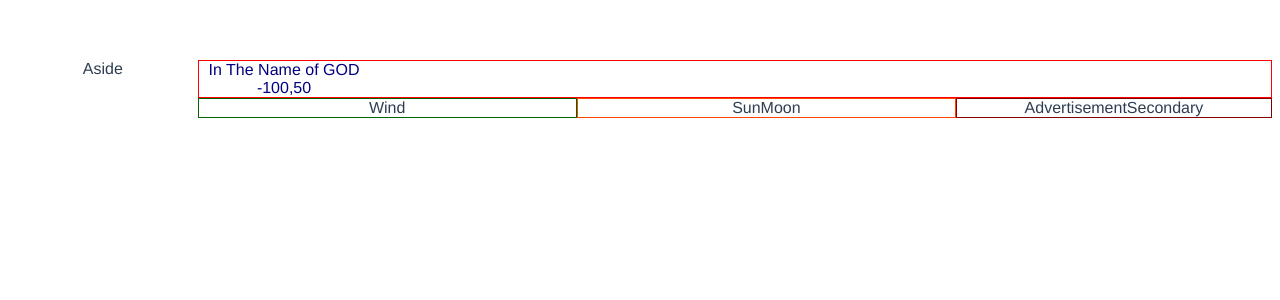
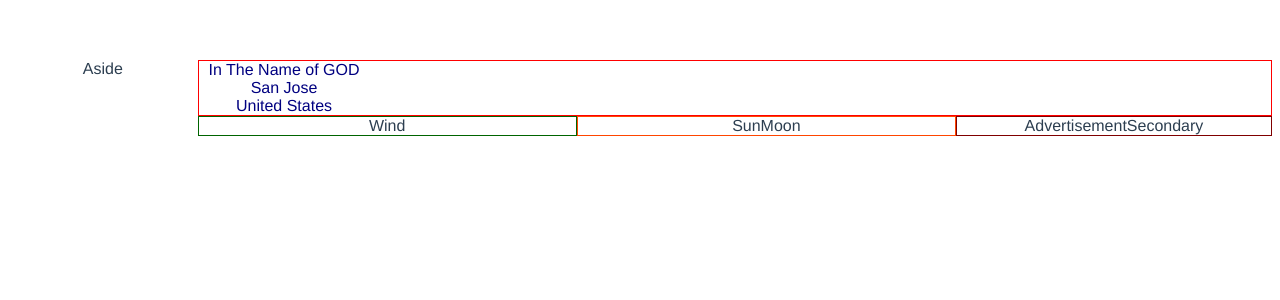
Before and after one commit to arashshoar/weather-vue, a Vue app: page / in a window 1280 px wide. Shown: the top 300 px of the page. Built offline with nearby package versions, Linux system fonts and the light colour scheme; no server answers; the HTML template or start-up script is replaced by a standard one.

Commit message:
cityName and countryName is extracted out of mapData

```diff
--- a/src/api/api.js
+++ b/src/api/api.js
@@ -1,5 +1,7 @@
 import axios from 'axios'
-import { getUserCurrentPosition, fakeDispatch } from '../utilities/utilitiesPart1'
+
+import { getUserCurrentPosition, fakeDispatch } from '@/utilities/utilitiesPart1'
+import { someCityCoords } from '@/utilities/constants.js'
 
 export const getUrl = ({ name, accessKey, locationName, token, coords, latitude, longitude }) => {
 
@@ -42,8 +44,15 @@ export const fetchMapData = async ({ coords, locationName }) => {
 
 export const getUsersLocation = async (setCoords, setMapData) => {
 
-  const { coords: { latitude, longitude } } = await getUserCurrentPosition()
-  fakeDispatch(setCoords(`${longitude},${latitude}`))
-  const mapData = await fetchMapData({coords: `${longitude},${latitude}`})
-  fakeDispatch(setMapData(mapData.data))
+  let latitude, longitude
+  try {
+    ({ coords: { latitude, longitude } } = await getUserCurrentPosition())
+  } catch (error) {
+    ([longitude, latitude] = someCityCoords.NewYork.split(','))
+    console.log('User denied to let us have access their location:', error)
+  } finally {
+    fakeDispatch(setCoords(`${longitude},${latitude}`))
+    const mapData = await fetchMapData({coords: `${longitude},${latitude}`})
+    fakeDispatch(setMapData(mapData.data))
+  }
 }
--- a/src/components/CurrentTemp/CurrentTemp.vue
+++ b/src/components/CurrentTemp/CurrentTemp.vue
@@ -1,14 +1,16 @@
 <template>
   <div :class="styles.currentTemp">
     <div>In The Name of GOD</div>
-    <div>{{getCoords}}</div>
+    <div>{{getLocationName.cityName}}</div>
+    <div>{{getLocationName.countryName}}</div>
 
   </div>
 </template>
 
 <script>
-import { mapActions, mapGetters } from 'vuex';
+import { mapActions, mapGetters } from 'vuex'; //getLocationName
 import { getUsersLocation } from '../../api/api'
+import { getLocationName } from '../../utilities/utilitiesPart1'
 
 import styles from './CurrentTemp.module.scss'
 
@@ -23,7 +25,10 @@ export default ({
     ...mapActions(['setCoords', 'setMapData']),
   },
   computed: {
-    ...mapGetters(['getCoords'])
+    ...mapGetters(['getCoords', 'getMapData']),
+    getLocationName() {
+      return getLocationName(this.getMapData)
+    }
   },
   created() {
     getUsersLocation(this.setCoords, this.setMapData)
--- a/src/store/modules/mapData.js
+++ b/src/store/modules/mapData.js
@@ -1,5 +1,7 @@
+import { mapDataForAxios } from '@/utilities/test-utilities/mapDataForAxios.js'
+
 const state = {
-  mapData: ''
+  mapData: mapDataForAxios.data
 }
 
 const getters = {
--- /dev/null
+++ b/src/utilities/constants.js
@@ -0,0 +1,5 @@
+export const someCityCoords = {
+  NewYork: '-73.9808,40.7648',
+  Atlanta: '-84.3902,33.7491',
+  SanJose: '-121.9770887,37.3118288',
+}
--- /dev/null
+++ b/src/utilities/test-utilities/mapDataForAxios.js
@@ -0,0 +1,50 @@
+export const mapDataForAxios = {
+  data: {
+    type: 'FeatureCollection',
+    query: [-121.9770887, 37.3118288],
+    features: [
+      {
+        type: 'Feature',
+        place_type: ['address'],
+        text: 'Saratoga Avenue',
+        place_name:
+          '870 Saratoga Avenue, San Jose, California 95129, United States',
+        center: [-121.9770887, 37.3118288],
+      },
+      {
+        type: 'Feature',
+        place_type: ['neighborhood'],
+        text: 'West San Jose',
+        place_name: 'West San Jose, San Jose, California 95129, United States',
+        center: [-121.9770887, 37.3118288],
+      },
+      {
+        type: 'Feature',
+        place_type: ['postcode'],
+        text: '95129',
+        place_name: 'San Jose, California 95129, United States',
+        center: [-121.9770887, 37.3118288],
+      },
+      {
+        type: 'Feature',
+        place_type: ['place'],
+        text: 'San Jose',
+        place_name: 'San Jose, California, United States',
+        center: [-121.9770887, 37.3118288],
+      },
+      {
+        place_type: ['region'],
+        text: 'California',
+        place_name: 'California, United States',
+        center: [-121.9770887, 37.3118288],
+      },
+      {
+        type: 'Feature',
+        place_type: ['country'],
+        text: 'United States',
+        place_name: 'United States',
+        center: [-121.9770887, 37.3118288],
+      }
+    ],
+  }
+}
--- a/src/utilities/utilitiesPart1.js
+++ b/src/utilities/utilitiesPart1.js
@@ -10,3 +10,38 @@ export const getUserCurrentPosition = options => (
  * So arashDispatch is just a reminder that we are dispatching an action
 */
 export const fakeDispatch = dispatchedAction => dispatchedAction
+
+export const getLocationName = mapData => {
+  const { features: places } = mapData
+  let cityName
+  let countryName
+
+  for (let place of places) {
+    if (place['place_type'][0] === 'place') {
+      cityName = place.text
+    }
+    if (place['place_type'][0] === 'country') {
+      countryName = place.text
+    }
+  }
+
+  if (!cityName) {
+    for (let place of places) {
+      if (place['place_type'][0] === 'postcode') {
+        cityName = place['place_name'].split(',')[0]
+      }
+    }
+  }
+
+  if (!countryName) {
+    countryName = places[places.length - 1].text
+    if (!cityName) {
+      cityName = countryName
+    }
+  }
+
+  return {
+    cityName,
+    countryName
+  }
+}
```
